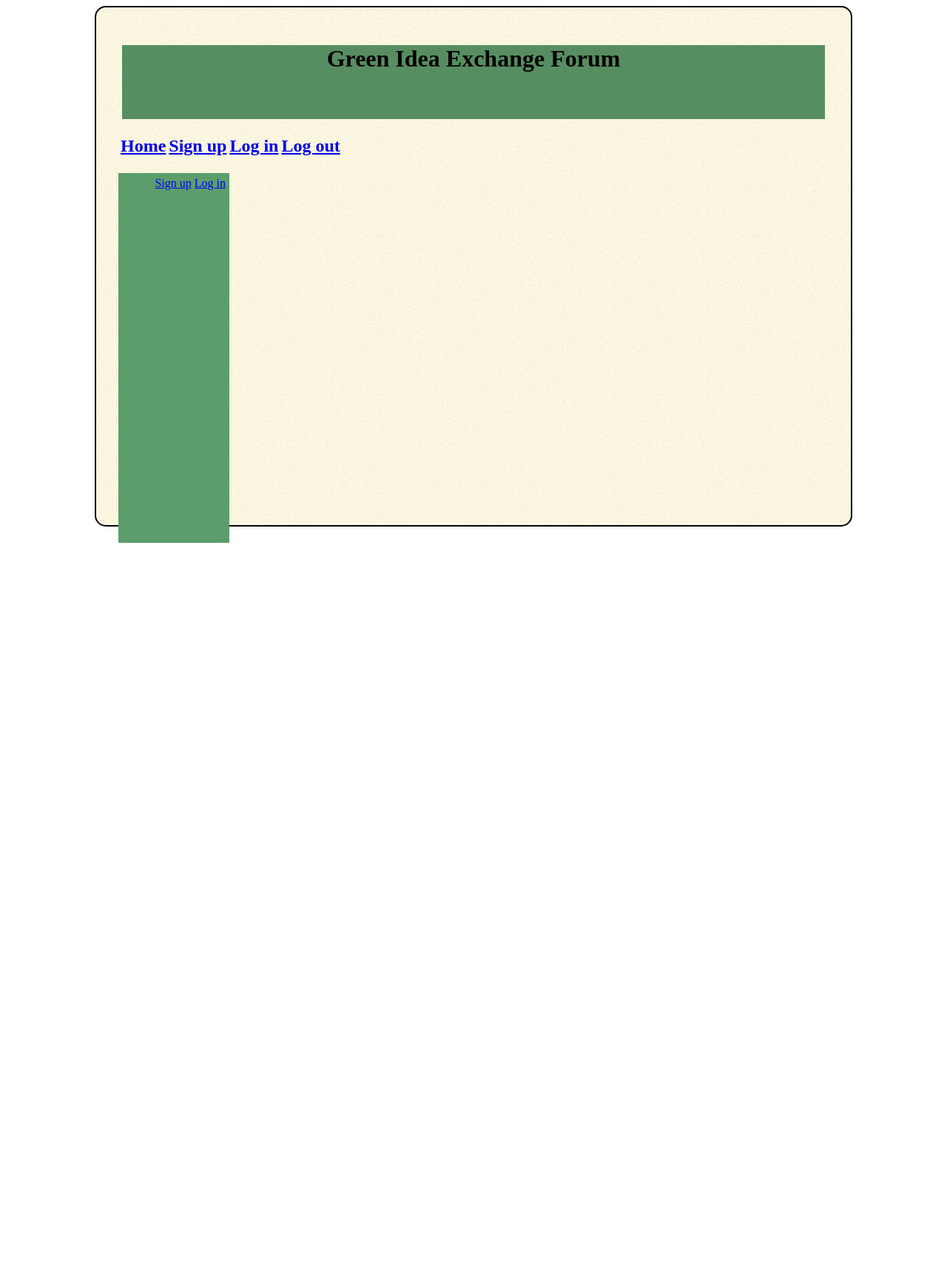
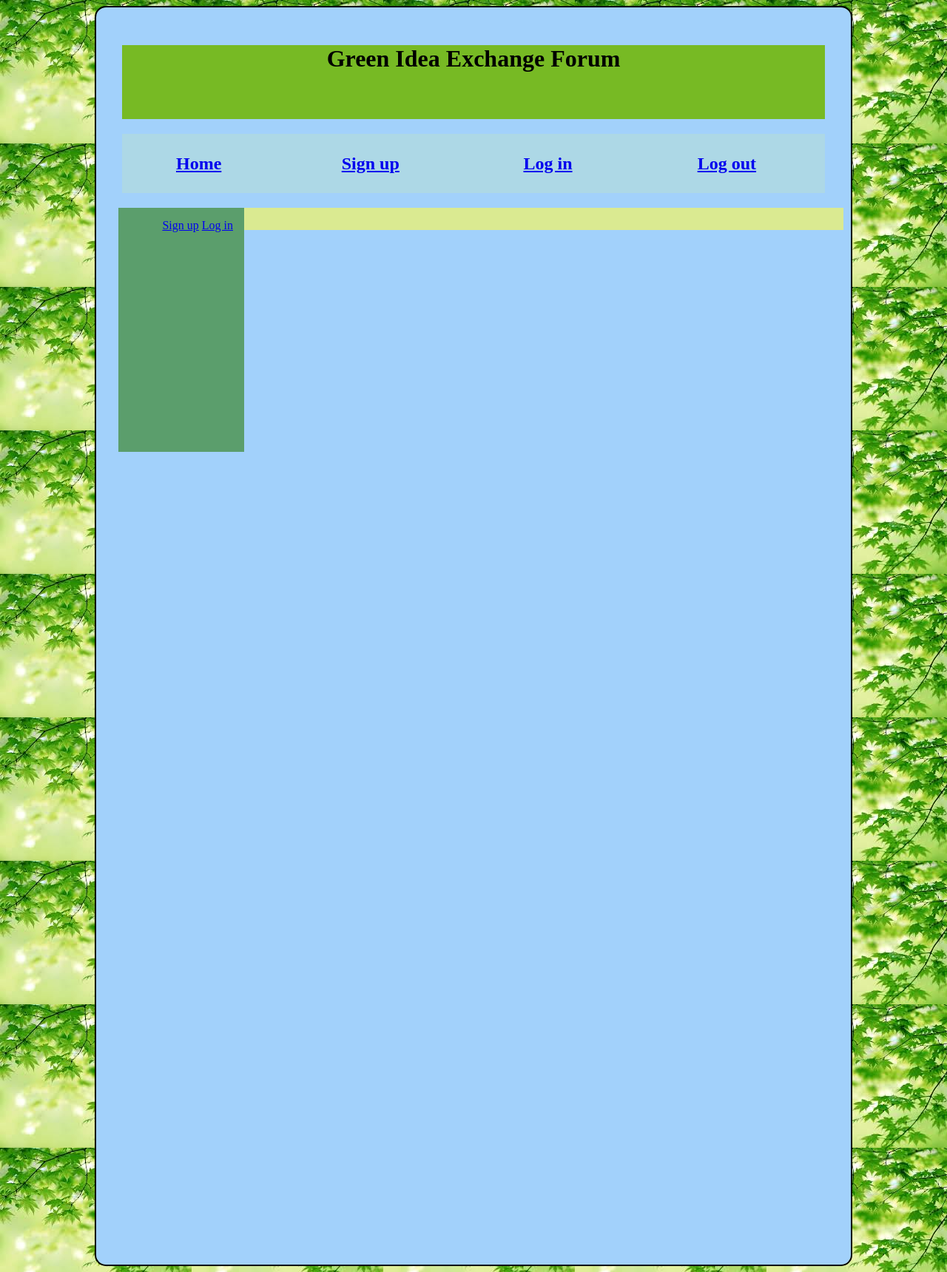
Before and after one commit to ss42345/dwa, a PHP site: page /stuff/p2.greenideafactory.com/views/_v_template.php in a window 1280 px wide. Shown: the whole page at 74% size. Before the commit the page ends 734 px from the top, so only its background shows below. Run offline with PHP 8.4, Linux system fonts and the light colour scheme; the template is opened without the code that fills it, so the values that code supplies are empty; some libraries are stand-ins or nearby versions.

Commit message:
Added css files and some images

```diff
--- a/p2.greenideafactory.com/css/users.css
+++ b/p2.greenideafactory.com/css/users.css
@@ -14,40 +14,53 @@
 	text-align:center;
 	border:2px solid black;
 	width:960px;
-	height:640px;
+	height:1640px;
 	margin:0px auto;
-	background-image:url('/images/paper-tile.png');
+	background-color:rgb(162,209,251);
 	padding:30px;
 	background-clip: padding-box;
 	border-radius: 15px;
 }
 
-#mainbody
-{
-	width:950px;
-	margin:0px auto;
-}
-
 #header
 {
 	text-align:center;
-	background-color:rgb(87,142,97);
+	background-color:rgb(119,186,36);
 	height:100px;
 	width:950px;
 	margin:0px auto;
 	border:0px solid black;
 }
 
+#subheader
+{
+	text-align:center;
+	background-color:lightblue;
+	height:80px;
+	width:950px;
+	margin:0px auto;
+	border:0px solid black;
+}
+
+#mainbody
+{
+	background-color:rgb(218,234,145);
+	width:950px;
+	margin:5px auto;
+	text-align:left;
+	padding:15px;
+}
+
 #menu
 {
 	background-color:rgb(91,158,108);
-	height:490px;
+	height:300px;
 	width:140px;
 	float:left;
 	text-align:right;
 	margin:0px auto;
 	border:0px solid black;
-	padding:5px;
+	padding:15px;
 }
 
 #footer
@@ -66,6 +79,7 @@
 	margin:0px auto;
 	border:0px solid black;
 	text-align:center;
+	padding:15px;
 }
 
 .right
@@ -83,3 +97,8 @@
 {
 	width:340px;
 }
+
+body
+{
+	background-image:url('/images/leaves.jpg');
+}
--- a/p2.greenideafactory.com/views/_v_template.php
+++ b/p2.greenideafactory.com/views/_v_template.php
@@ -9,7 +9,7 @@
 	<script src="http://ajax.googleapis.com/ajax/libs/jquery/1.8.1/jquery.min.js"></script>
 	<script src="http://ajax.googleapis.com/ajax/libs/jqueryui/1.8.23/jquery-ui.min.js"></script>
 
-	<link rel="stylesheet" type="text/css" href="/css/styles.css"/>
+	<!-- CSS -->
 	<link rel="stylesheet" type="text/css" href="/css/users.css"/>
 
 	<!-- Controller Specific JS/CSS -->
```
Also changed, not shown: p2.greenideafactory.com/css/styles.css (deleted, +0 -95 lines), p2.greenideafactory.com/images/leaves.jpg (added), p2.greenideafactory.com/images/paper-tile.png (deleted).
